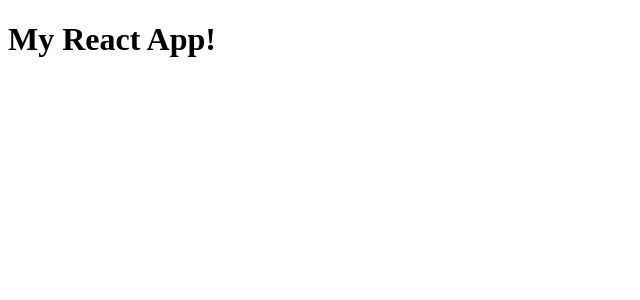
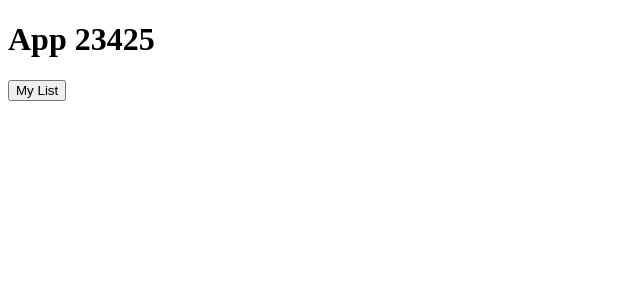
Before and after one commit to stevenjchang/steves_boilerplate, a React app: page / in a window 1280 px wide. Shown: the top 300 px of the page, without its empty margins (0-640 px from the left). Built offline with nearby package versions, Linux system fonts and the light colour scheme.

Commit message:
add react router and basic wildcard route handling

```diff
--- a/client/src/components/App.js
+++ b/client/src/components/App.js
@@ -1,10 +1,16 @@
 import React, { Component } from 'react';
+import { Link } from 'react-router-dom';
 
  class App extends Component {
   render() {
     return (
       <div>
-        <h1>My React App!</h1>
+        <h1>App 23425</h1>
+        <Link to={'list'}>
+        <button variant="raised">
+            My List
+        </button>
+      </Link>
       </div>
     );
   }
--- a/client/src/index.html
+++ b/client/src/index.html
@@ -5,7 +5,7 @@
     <meta charset="UTF-8">
     <meta name="viewport" content="width=device-width, initial-scale=1.0">
     <meta http-equiv="X-UA-Compatible" content="ie=edge">
-    <title>My React App</title>
+    <title>src</title>
 </head>
 
 <body>
--- a/client/src/index.js
+++ b/client/src/index.js
@@ -1,5 +1,6 @@
 import React from 'react';
 import ReactDOM from 'react-dom';
-import App from './components/App';
+// import App from './components/App';
+import Router from './router';
 
-ReactDOM.render(<App />, document.getElementById('root'));
+ReactDOM.render(<Router />, document.getElementById('root'));
--- /dev/null
+++ b/client/src/router.js
@@ -0,0 +1,27 @@
+import React, { Component } from 'react';
+import { BrowserRouter, Route, Switch } from 'react-router-dom';
+
+import App from './components/App';
+
+const Error = () => (
+  <div>
+    <h1>Route does not exist</h1>
+  </div>
+)
+
+class Router extends Component {
+  render() {
+    return (
+      <BrowserRouter>
+        <div>
+        <Switch>
+          <Route path='/list' component={Error} />
+          <Route path='/' component={App} exact />
+        </Switch>
+        </div>
+      </BrowserRouter>
+    );
+  }
+}
+
+export default Router;
--- a/database/index.js
+++ b/database/index.js
@@ -5,4 +5,4 @@ const knex = require('knex')(config[env]);
 
 module.exports = knex;
 
-knex.migrate.latest([config]);
+// knex.migrate.latest([config]);
--- a/package.json
+++ b/package.json
@@ -19,7 +19,8 @@
     "knex": "^0.16.5",
     "pg": "^7.9.0",
     "react": "^16.8.6",
-    "react-dom": "^16.8.6"
+    "react-dom": "^16.8.6",
+    "react-router-dom": "^5.0.0"
   },
   "devDependencies": {
     "@babel/core": "^7.4.3",
--- a/public/index.html
+++ b/public/index.html
@@ -5,10 +5,11 @@
     <meta charset="UTF-8">
     <meta name="viewport" content="width=device-width, initial-scale=1.0">
     <meta http-equiv="X-UA-Compatible" content="ie=edge">
-    <title>My React App</title>
+    <title>src</title>
 </head>
 
 <body>
+    <h1>src index</h1>
     <div id="root"></div>
 <script type="text/javascript" src="dist/bundle.js"></script></body>
 
--- a/webpack.config.js
+++ b/webpack.config.js
@@ -1,3 +1,4 @@
+const webpack = require('webpack');
 const path = require('path');
 const HtmlWebpackPlugin = require('html-webpack-plugin');
 
@@ -10,8 +11,10 @@ const HtmlPlugin = new HtmlWebpackPlugin({
   entry: './client/src/index.js',
   output: {
     path: path.join(__dirname, '/public/dist'),
-    filename: 'bundle.js'
+    filename: 'bundle.js',
+    // publicPath: '/'
   },
+  devtool: 'inline-source-map',
   module: {
     rules: [
       {
@@ -26,10 +29,18 @@ const HtmlPlugin = new HtmlWebpackPlugin({
       }
     ]
   },
-  plugins: [HtmlPlugin],
+  plugins: [
+    HtmlPlugin,
+    new webpack.NamedModulesPlugin(),
+    new webpack.HotModuleReplacementPlugin()
+  ],
   devServer: {
     contentBase: path.join(__dirname, 'public'),
     compress: true,
-    port: 3001
+    port: 3001,
+    // hot: true,
+    // publicPath: path.join(__dirname, '/public/dist/'),
+    historyApiFallback: true,
+    // index: path.join(__dirname, 'public/index.html')
   }
 };
```
Also changed, not shown: 2 other files (tests, documents, lock files or other folders).
